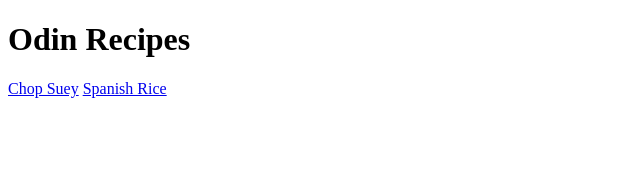
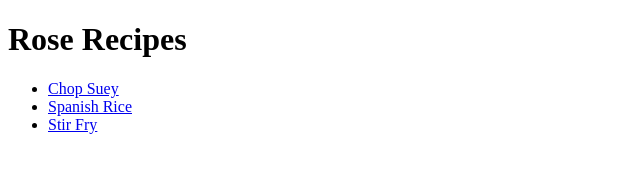
Before and after one commit to redrosevirus/odin-recipes, a plain HTML site: page index.html in a window 1280 px wide. Shown: the whole page, without its empty margins (0-640 px from the left). Drawn offline with Linux system fonts and the light colour scheme.

Commit message:
Add stiry-fry.html link and restructured links into list

```diff
--- a/index.html
+++ b/index.html
@@ -7,8 +7,11 @@
         <title>Homepage</title>
     </head>
     <body>
-        <h1>Odin Recipes</h1>
-        <a href="recipes/chop-suey.html">Chop Suey</a>
-        <a href="recipes/spanish-rice.html">Spanish Rice</a>
+        <h1>Rose Recipes</h1>
+        <ul>
+            <li><a href="recipes/chop-suey.html">Chop Suey</a></li>
+            <li><a href="recipes/spanish-rice.html">Spanish Rice</a></li>
+            <li><a href="recipes/stir-fry.html">Stir Fry</a></li>
+        </ul>
     </body>
 </html>
```
